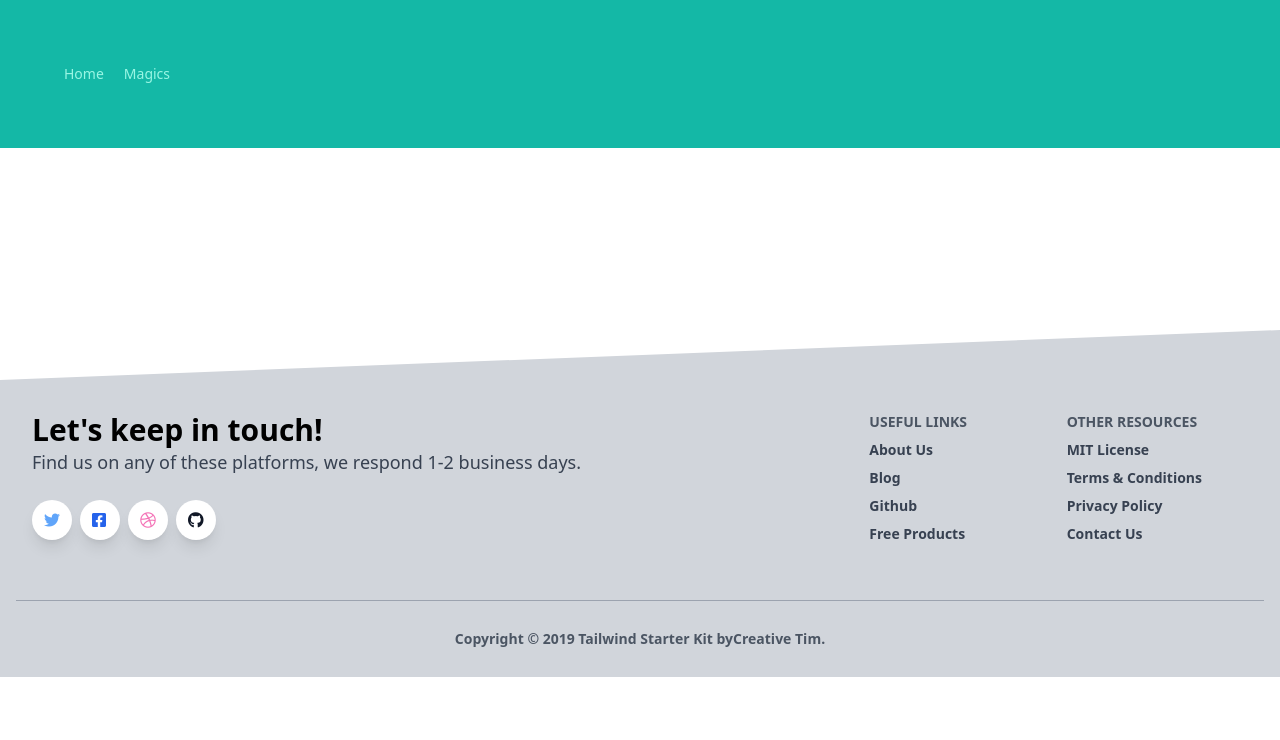
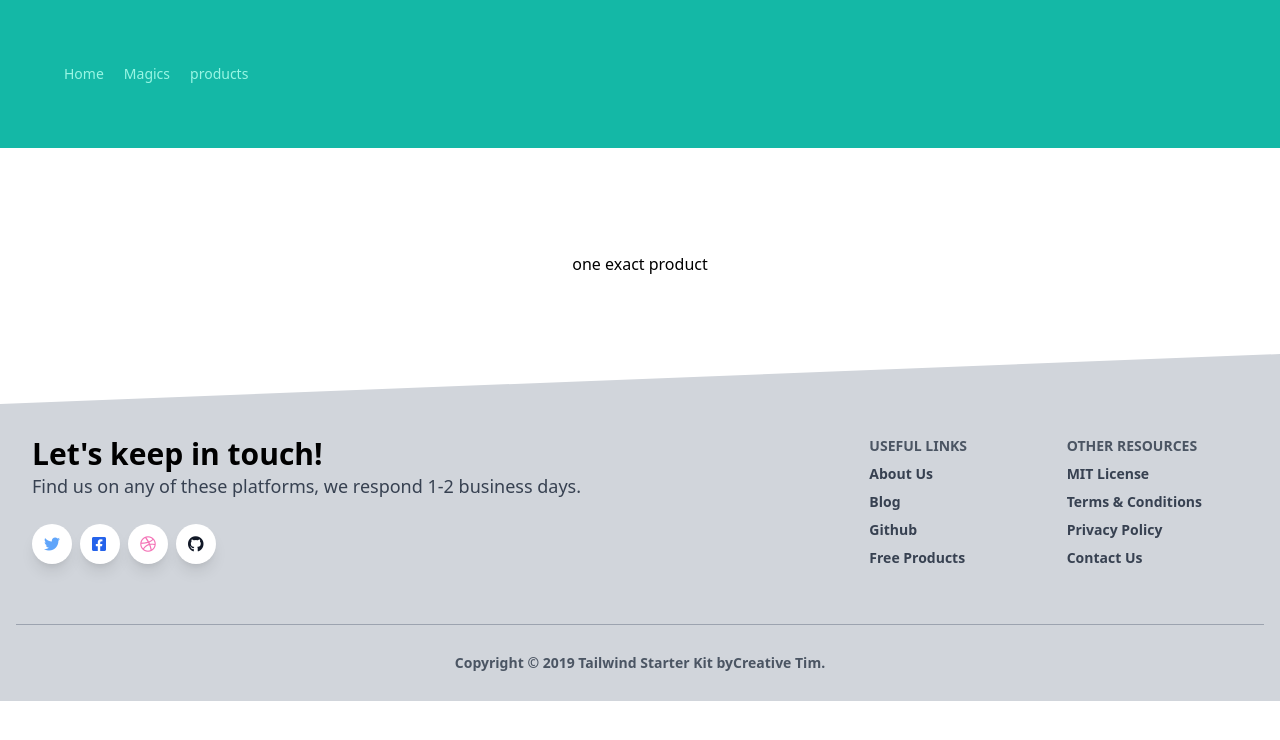
Before and after one commit to secure73/reacts22ae, a React (Create React App) app: page /product in a window 1280 px wide. Shown: the top 740 px of the page. Built offline with nearby package versions, Linux system fonts and the light colour scheme.

Commit message:
Create Pge Products and Product

```diff
--- a/src/components/layout/Navbar.jsx
+++ b/src/components/layout/Navbar.jsx
@@ -7,6 +7,7 @@ function Navbar() {
         <div className="text-sm lg:flex-grow p-10 space-x-5">
           <NavItem name="Home" to="/" />
           <NavItem name="Magics" to="./magic" />
+          <NavItem name="products" to="./products" />
         </div>
       </div>
     </nav>
--- a/src/container/MainRouter.jsx
+++ b/src/container/MainRouter.jsx
@@ -3,6 +3,8 @@ import { Route, Routes } from "react-router";
 import Home from "../pages/Home";
 import Magic from "../pages/Magic";
 import Layout from "../layout/Layout";
+import Products from "../pages/Products";
+import Product from "../pages/Product";
 
 const MainRouter = () => {
   return (
@@ -10,6 +12,9 @@ const MainRouter = () => {
       <Routes>
         <Route path="/" exact element={<Home />} />
         <Route path="/magic" element={<Magic />} />
+        <Route path="/product" exact element={<Product />} />
+        <Route path="/products" exact element={<Products />} />
+
       </Routes>
     </Layout>
   );
--- /dev/null
+++ b/src/pages/Product.jsx
@@ -0,0 +1,9 @@
+import React from 'react'
+
+function Product() {
+  return (
+    <div>one exact product</div>
+  )
+}
+
+export default Product
--- /dev/null
+++ b/src/pages/Products.jsx
@@ -0,0 +1,9 @@
+import React from 'react'
+
+function Products() {
+  return (
+    <div>Products</div>
+  )
+}
+
+export default Products
```
